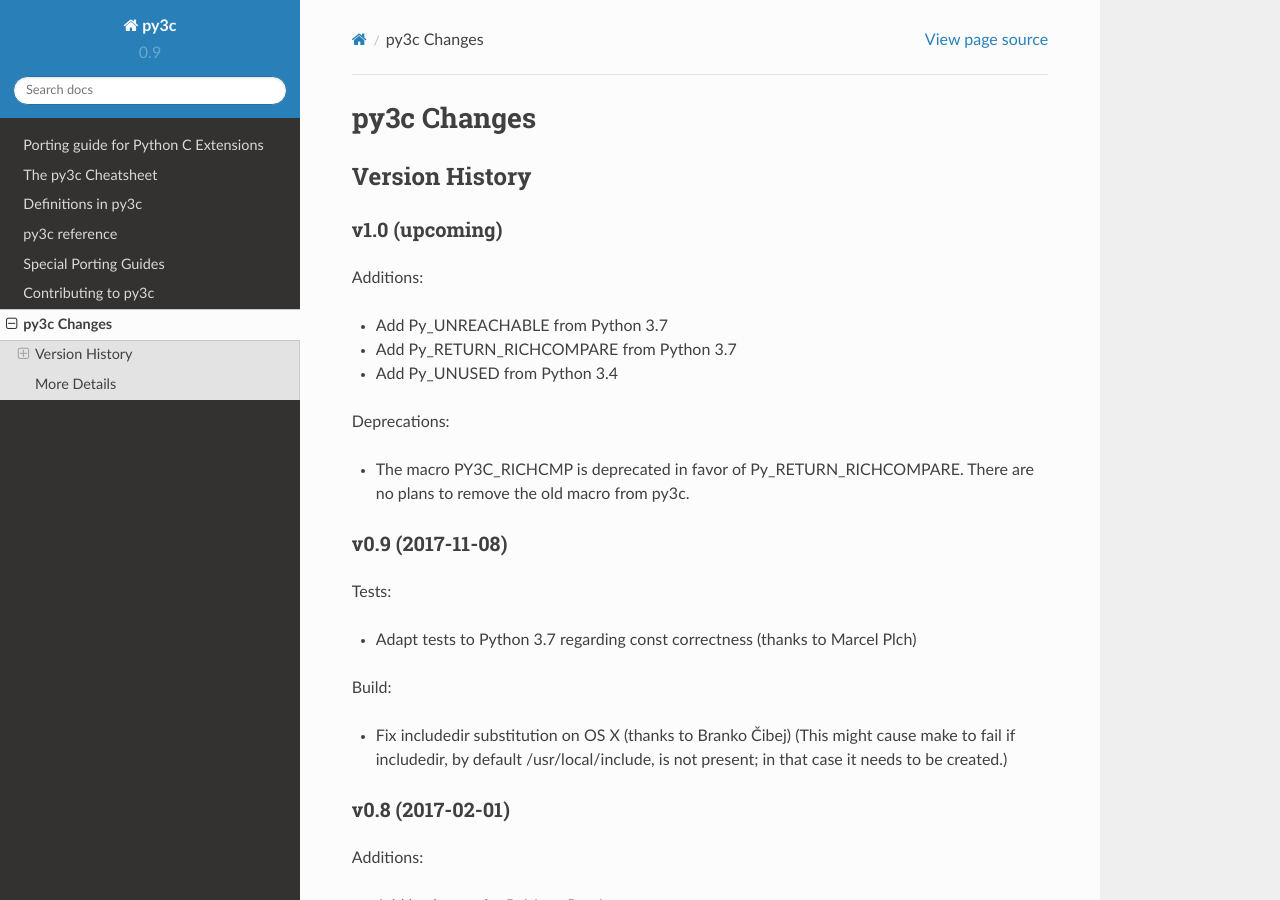
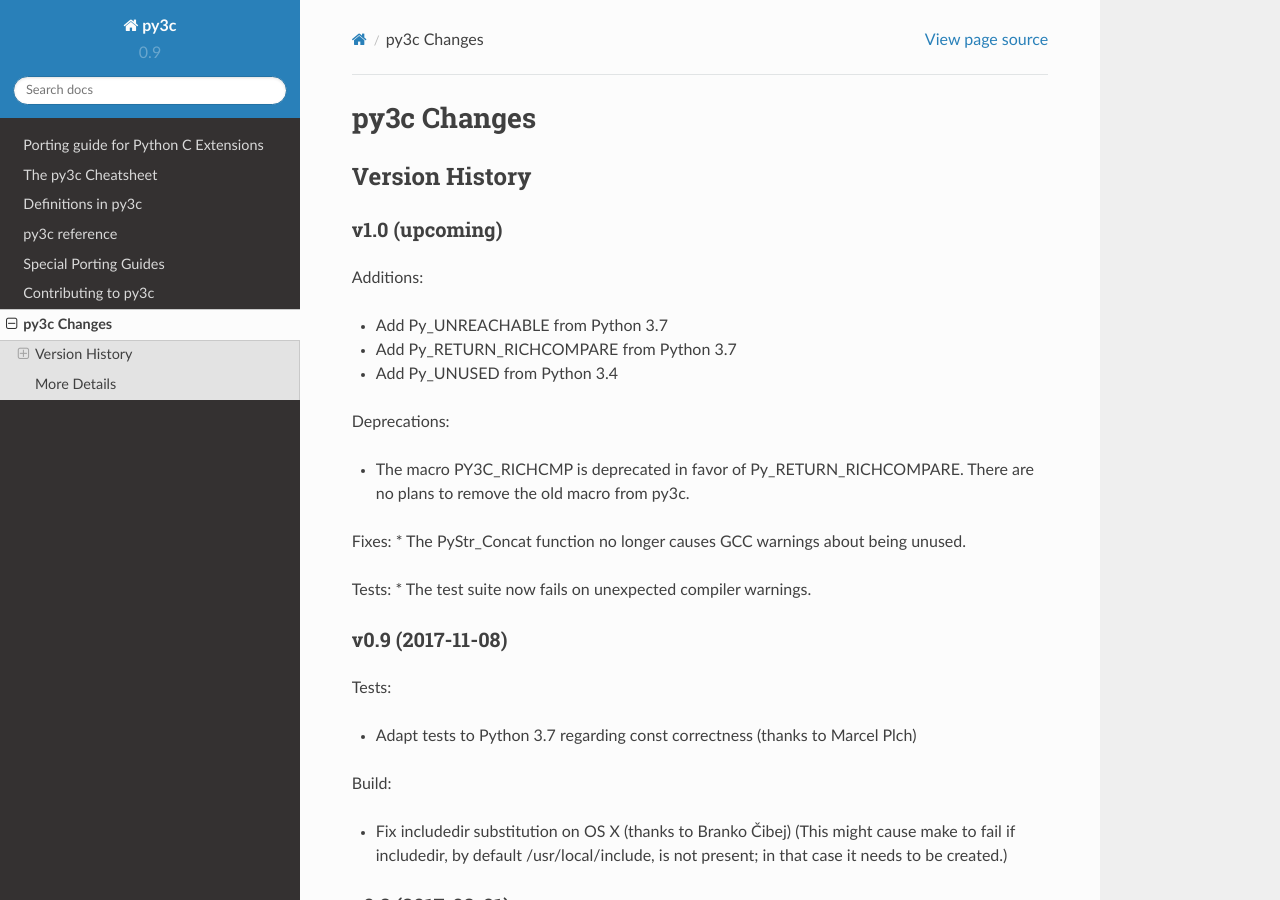
Before and after one commit to encukou/py3c, a Sphinx documentation site: the page built from doc/source/changelog.rst, in a window 1280 px wide and 900 px high. Built offline with Sphinx 7.4.7 and the Read the Docs theme 2.0.0, drawn with Linux system fonts in a browser that asks for light colours.

Commit message:
Add info about compiler warnings to the changelog

```diff
--- a/doc/source/changelog.rst
+++ b/doc/source/changelog.rst
@@ -20,6 +20,12 @@
 
 * The macro PY3C_RICHCMP is deprecated in favor of Py_RETURN_RICHCOMPARE.
   There are no plans to remove the old macro from py3c.
+
+Fixes:
+* The PyStr_Concat function no longer causes GCC warnings about being unused.
+
+Tests:
+* The test suite now fails on unexpected compiler warnings.
 
 
 v0.9 (2017-11-08)
```
